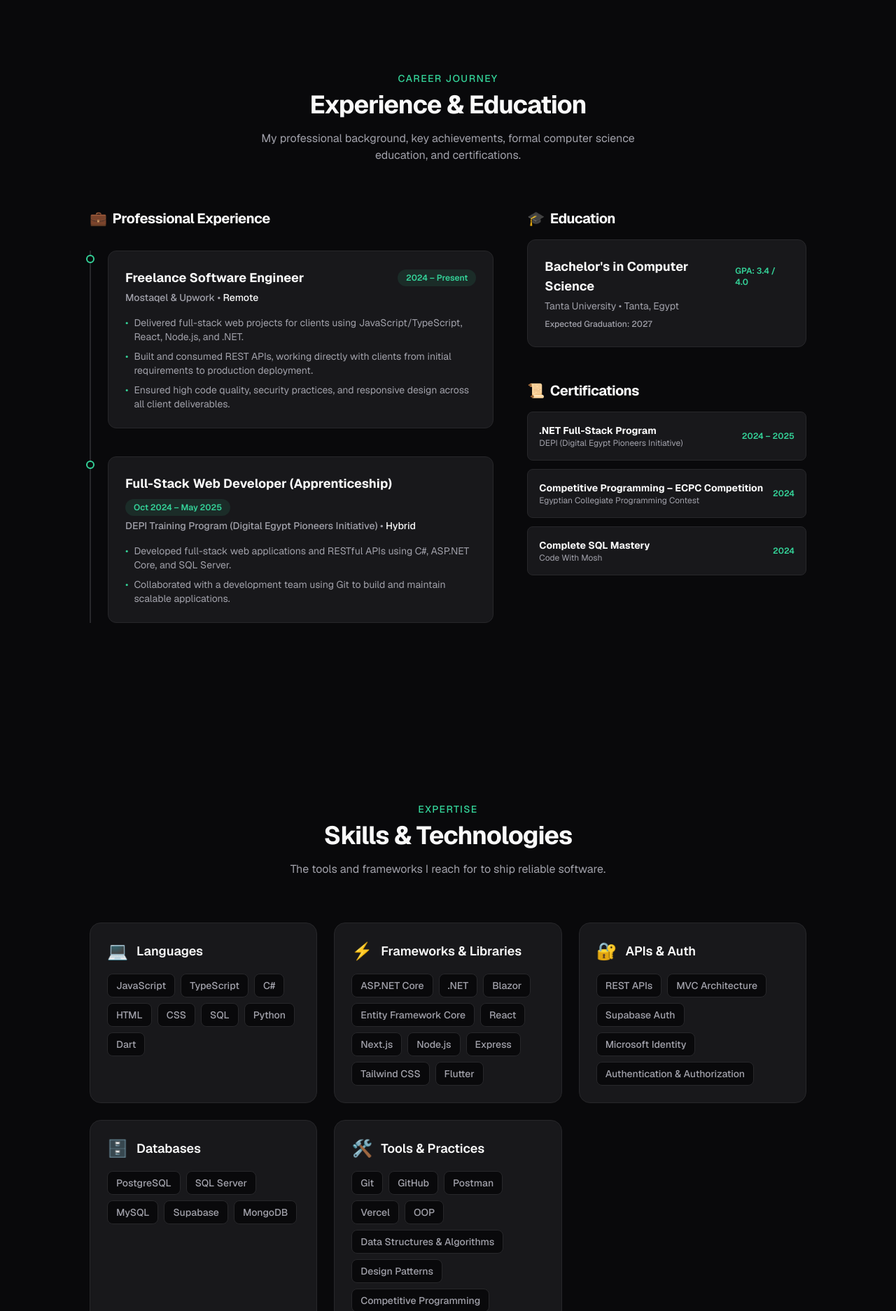
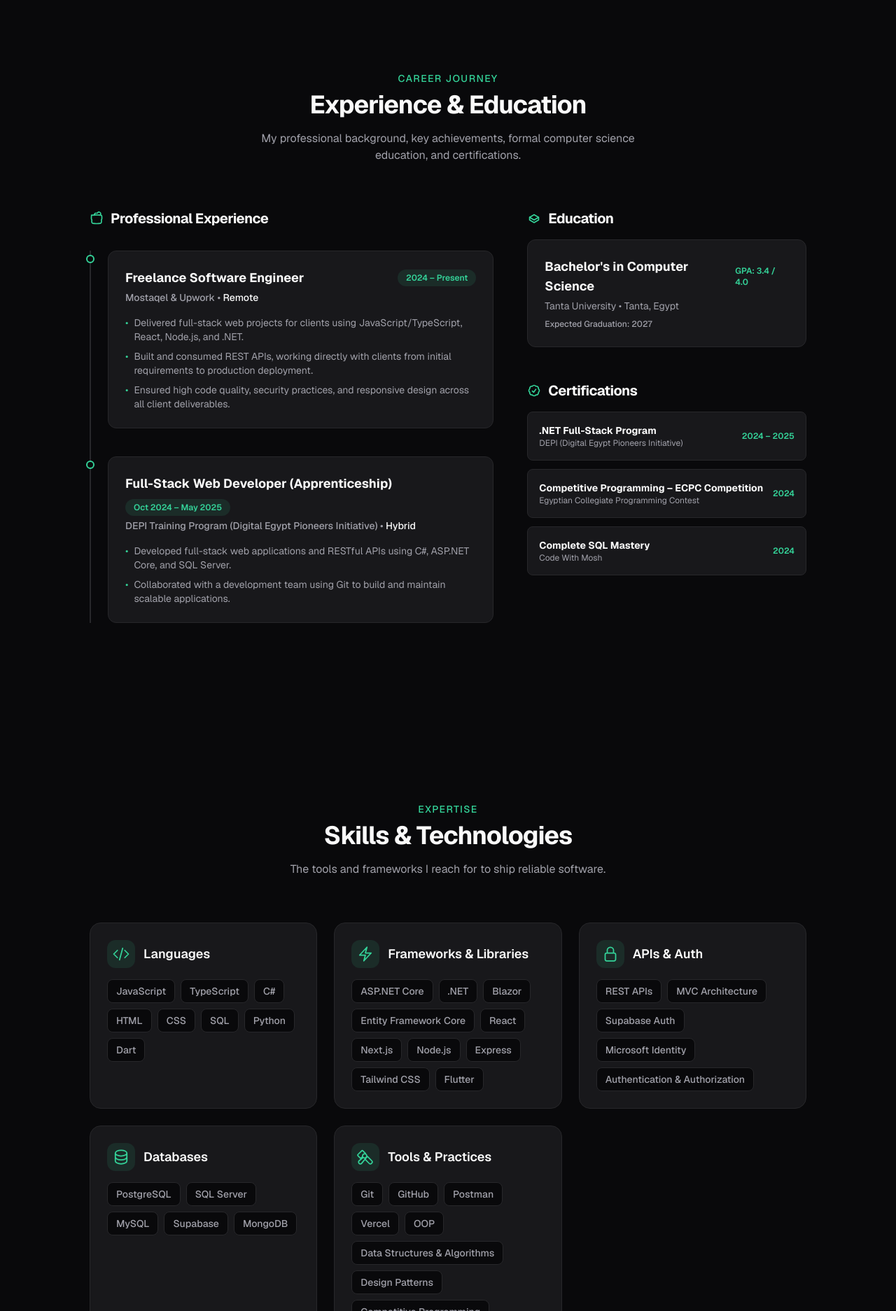
Before and after one commit to Abdoae35/Portfolio, a Next.js app: page / in a window 1280 px wide. Shown: the part 2808-4681 px from the top of the page at 70% size. Built offline with nearby package versions, Linux system fonts and the light colour scheme.

Commit message:
style: replace all emojis with clean vector SVG icons

```diff
--- a/src/components/Experience.tsx
+++ b/src/components/Experience.tsx
@@ -31,8 +31,23 @@ export default function Experience() {
         <div className="grid gap-12 lg:grid-cols-12">
           {/* Work Experience Column (7 cols) */}
           <div className="space-y-8 lg:col-span-7">
-            <h3 className="text-xl font-bold tracking-tight text-[var(--foreground)] flex items-center gap-2">
-              <span className="text-[var(--accent)]">💼</span> Professional Experience
+            <h3 className="text-xl font-bold tracking-tight text-[var(--foreground)] flex items-center gap-2.5">
+              <svg
+                xmlns="http://www.w3.org/2000/svg"
+                className="h-5 w-5 text-[var(--accent)]"
+                fill="none"
+                viewBox="0 0 24 24"
+                stroke="currentColor"
+                strokeWidth={2}
+                aria-hidden="true"
+              >
+                <path
+                  strokeLinecap="round"
+                  strokeLinejoin="round"
+                  d="M20.25 14.15v4.25c0 1.094-.787 2.036-1.872 2.18-2.087.277-4.216.42-6.378.42s-4.291-.143-6.378-.42c-1.085-.144-1.872-1.086-1.872-2.18v-4.25m16.5 0a2.18 2.18 0 00.75-1.661V8.706c0-1.081-.768-2.015-1.837-2.175a48.114 48.114 0 00-3.413-.387M3.75 14.15a2.18 2.18 0 01-.75-1.661V8.706c0-1.081.768-2.015 1.837-2.175a48.111 48.111 0 013.413-.387m10.5 0V5.25A2.25 2.25 0 0013.5 3h-3a2.25 2.25 0 00-2.25 2.25v1.284m9 0A48.208 48.208 0 0012 6c-3.008 0-5.967.143-8.877.417"
+                />
+              </svg>
+              Professional Experience
             </h3>
 
             <div className="relative border-l-2 border-[var(--border)] pl-6 space-y-10">
@@ -46,16 +61,46 @@ export default function Experience() {
           <div className="space-y-8 lg:col-span-5">
             {/* Education Card */}
             <div className="space-y-4">
-              <h3 className="text-xl font-bold tracking-tight text-[var(--foreground)] flex items-center gap-2">
-                <span className="text-[var(--accent)]">🎓</span> Education
+              <h3 className="text-xl font-bold tracking-tight text-[var(--foreground)] flex items-center gap-2.5">
+                <svg
+                  xmlns="http://www.w3.org/2000/svg"
+                  className="h-5 w-5 text-[var(--accent)]"
+                  fill="none"
+                  viewBox="0 0 24 24"
+                  stroke="currentColor"
+                  strokeWidth={2}
+                  aria-hidden="true"
+                >
+                  <path
+                    strokeLinecap="round"
+                    strokeLinejoin="round"
+                    d="M4.26 10.147L12 14.634l7.74-4.487m-15.48 0L12 5.66l7.74 4.487m-15.48 0v4.487l7.74 4.487 7.74-4.487V10.15"
+                  />
+                </svg>
+                Education
               </h3>
               <EducationCard />
             </div>
 
             {/* Certifications List */}
             <div className="space-y-4 pt-4">
-              <h3 className="text-xl font-bold tracking-tight text-[var(--foreground)] flex items-center gap-2">
-                <span className="text-[var(--accent)]">📜</span> Certifications
+              <h3 className="text-xl font-bold tracking-tight text-[var(--foreground)] flex items-center gap-2.5">
+                <svg
+                  xmlns="http://www.w3.org/2000/svg"
+                  className="h-5 w-5 text-[var(--accent)]"
+                  fill="none"
+                  viewBox="0 0 24 24"
+                  stroke="currentColor"
+                  strokeWidth={2}
+                  aria-hidden="true"
+                >
+                  <path
+                    strokeLinecap="round"
+                    strokeLinejoin="round"
+                    d="M9 12.75L11.25 15 15 9.75M21 12c0 1.268-.63 2.39-1.593 3.068a3.745 3.745 0 01-1.043 3.296 3.745 3.745 0 01-3.296 1.043A3.745 3.745 0 0112 21c-1.268 0-2.39-.63-3.068-1.593a3.746 3.746 0 01-3.296-1.043 3.745 3.745 0 01-1.043-3.296A3.745 3.745 0 013 12c0-1.268.63-2.39 1.593-3.068a3.745 3.745 0 011.043-3.296 3.746 3.746 0 013.296-1.043A3.746 3.746 0 0112 3c1.268 0 2.39.63 3.068 1.593a3.746 3.746 0 013.296 1.043 3.746 3.746 0 011.043 3.296A3.745 3.745 0 0121 12z"
+                  />
+                </svg>
+                Certifications
               </h3>
               <div className="space-y-3">
                 {CERTIFICATIONS.map((cert, index) => (
--- a/src/components/Skills.tsx
+++ b/src/components/Skills.tsx
@@ -3,9 +3,96 @@
 import { SKILLS } from "@/data/portfolio";
 import { useScrollReveal } from "@/hooks/useScrollReveal";
 
+const CATEGORY_ICONS: Record<string, React.ReactNode> = {
+  languages: (
+    <svg
+      xmlns="http://www.w3.org/2000/svg"
+      className="h-6 w-6 text-[var(--accent)]"
+      fill="none"
+      viewBox="0 0 24 24"
+      stroke="currentColor"
+      strokeWidth={1.75}
+      aria-hidden="true"
+    >
+      <path
+        strokeLinecap="round"
+        strokeLinejoin="round"
+        d="M17.25 6.75L22.5 12l-5.25 5.25m-10.5 0L1.5 12l5.25-5.25m7.5-3l-4.5 16.5"
+      />
+    </svg>
+  ),
+  frameworks: (
+    <svg
+      xmlns="http://www.w3.org/2000/svg"
+      className="h-6 w-6 text-[var(--accent)]"
+      fill="none"
+      viewBox="0 0 24 24"
+      stroke="currentColor"
+      strokeWidth={1.75}
+      aria-hidden="true"
+    >
+      <path
+        strokeLinecap="round"
+        strokeLinejoin="round"
+        d="M3.75 13.5l10.5-11.25L12 10.5h8.25L9.75 21.75 12 13.5H3.75z"
+      />
+    </svg>
+  ),
+  auth: (
+    <svg
+      xmlns="http://www.w3.org/2000/svg"
+      className="h-6 w-6 text-[var(--accent)]"
+      fill="none"
+      viewBox="0 0 24 24"
+      stroke="currentColor"
+      strokeWidth={1.75}
+      aria-hidden="true"
+    >
+      <path
+        strokeLinecap="round"
+        strokeLinejoin="round"
+        d="M16.5 10.5V6.75a4.5 4.5 0 10-9 0v3.75m-.75 11.25h10.5a2.25 2.25 0 002.25-2.25v-6.75a2.25 2.25 0 00-2.25-2.25H6.75a2.25 2.25 0 00-2.25 2.25v6.75a2.25 2.25 0 002.25 2.25z"
+      />
+    </svg>
+  ),
+  databases: (
+    <svg
+      xmlns="http://www.w3.org/2000/svg"
+      className="h-6 w-6 text-[var(--accent)]"
+      fill="none"
+      viewBox="0 0 24 24"
+      stroke="currentColor"
+      strokeWidth={1.75}
+      aria-hidden="true"
+    >
+      <path
+        strokeLinecap="round"
+        strokeLinejoin="round"
+        d="M20.25 6.375c0 2.278-3.694 4.125-8.25 4.125S3.75 8.653 3.75 6.375m16.5 0c0-2.278-3.694-4.125-8.25-4.125S3.75 4.097 3.75 6.375m16.5 0v11.25c0 2.278-3.694 4.125-8.25 4.125s-8.25-1.847-8.25-4.125V6.375m16.5 5.625c0 2.278-3.694 4.125-8.25 4.125s-8.25-1.847-8.25-4.125"
+      />
+    </svg>
+  ),
+  tools: (
+    <svg
+      xmlns="http://www.w3.org/2000/svg"
+      className="h-6 w-6 text-[var(--accent)]"
+      fill="none"
+      viewBox="0 0 24 24"
+      stroke="currentColor"
+      strokeWidth={1.75}
+      aria-hidden="true"
+    >
+      <path
+        strokeLinecap="round"
+        strokeLinejoin="round"
+        d="M11.42 15.17L17.25 21A2.652 2.652 0 0021 17.25l-5.83-5.83M11.42 15.17l2.496-3.03c.317-.384.74-.626 1.208-.766M11.42 15.17l-4.655 5.653a2.548 2.548 0 11-3.586-3.586l5.654-4.654m0 0a3 3 0 10-.766-1.208l-3.03 2.496m0 0l-3.5-3.5a1.5 1.5 0 010-2.121l4.95-4.95a1.5 1.5 0 012.12 0l3.5 3.5"
+      />
+    </svg>
+  ),
+};
+
 /**
- * Skills section — grouped by category with hover-animated tags.
- * Each category card reveals on scroll for a polished feel.
+ * Skills section — grouped by category with SVG icons and hover-animated tags.
  */
 export default function Skills() {
   const { ref: headerRef, isVisible: headerVisible } = useScrollReveal(0.2);
@@ -56,9 +143,9 @@ function SkillGroup({
       style={{ transitionDelay: `${index * 80}ms` }}
     >
       <div className="mb-4 flex items-center gap-3">
-        <span className="text-2xl" aria-hidden="true">
-          {group.icon}
-        </span>
+        <div className="flex h-10 w-10 items-center justify-center rounded-xl bg-[var(--accent)]/10">
+          {CATEGORY_ICONS[group.icon]}
+        </div>
         <h3 className="text-lg font-semibold text-[var(--foreground)]">
           {group.category}
         </h3>
--- a/src/data/portfolio.ts
+++ b/src/data/portfolio.ts
@@ -233,12 +233,12 @@ export interface SkillCategory {
 export const SKILLS: SkillCategory[] = [
   {
     category: "Languages",
-    icon: "💻",
+    icon: "languages",
     skills: ["JavaScript", "TypeScript", "C#", "HTML", "CSS", "SQL", "Python", "Dart"],
   },
   {
     category: "Frameworks & Libraries",
-    icon: "⚡",
+    icon: "frameworks",
     skills: [
       "ASP.NET Core",
       ".NET",
@@ -254,7 +254,7 @@ export const SKILLS: SkillCategory[] = [
   },
   {
     category: "APIs & Auth",
-    icon: "🔐",
+    icon: "auth",
     skills: [
       "REST APIs",
       "MVC Architecture",
@@ -265,12 +265,12 @@ export const SKILLS: SkillCategory[] = [
   },
   {
     category: "Databases",
-    icon: "🗄️",
+    icon: "databases",
     skills: ["PostgreSQL", "SQL Server", "MySQL", "Supabase", "MongoDB"],
   },
   {
     category: "Tools & Practices",
-    icon: "🛠️",
+    icon: "tools",
     skills: [
       "Git",
       "GitHub",
```
